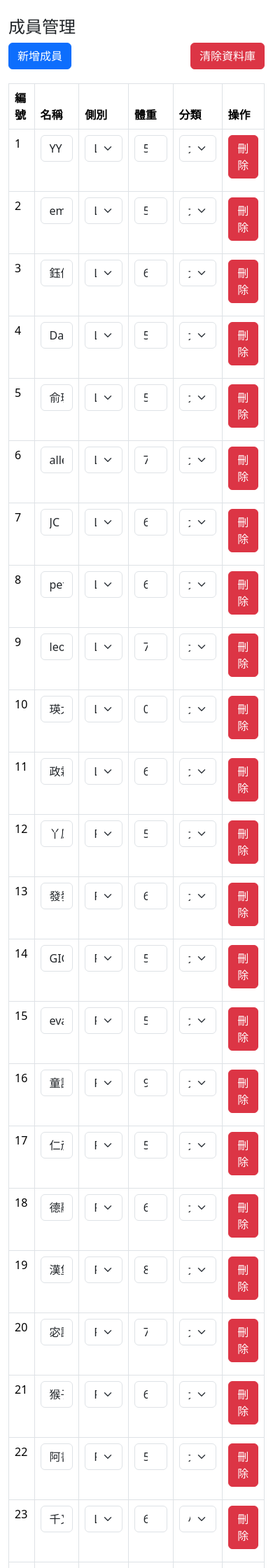
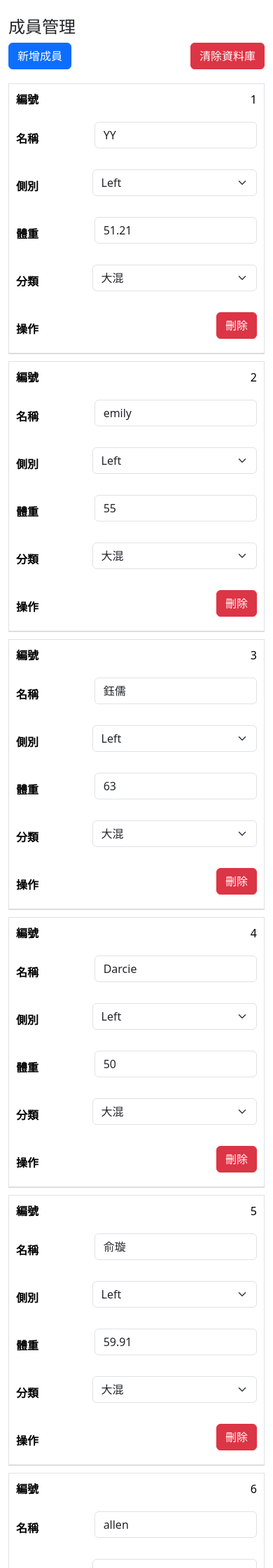
Before and after one commit to evafan1999/dragon-boat, a FastAPI app: page /members in a window 390 px wide. Shown: the top 2240 px of the page at 70% size. Run offline with FastAPI, Linux system fonts and the light colour scheme; data comes from the database, SQL or seed files in the repository; both versions use the stored data as it was after the commit.

```diff
--- a/templates/members.html
+++ b/templates/members.html
@@ -33,6 +33,30 @@
             .card-title {
                 font-size: 1rem;
             }
+            .table th, .table td {
+                white-space: nowrap;
+            }
+            .table thead {
+                display: none;
+            }
+            .table tr {
+                display: flex;
+                flex-direction: column;
+                margin-bottom: 10px;
+                border-bottom: 2px solid #ddd;
+            }
+            .table td {
+                display: flex;
+                justify-content: space-between;
+                align-items: center;
+                padding: 10px;
+            }
+            .table td::before {
+                content: attr(data-label);
+                flex-basis: 50%;
+                text-align: left;
+                font-weight: bold;
+            }
         }
     </style>
 </head>
@@ -61,6 +85,7 @@
             </table>
         </div>
         <button class="btn btn-success" id="updateMembersButton" onclick="updateMembers()" disabled>更新成員</button>
+        <button class="btn btn-primary" onclick="location.href = '/';">返回</button>
     </div>
 
     <div class="loading-overlay" id="loadingOverlay">
@@ -100,22 +125,22 @@
                 data.members.forEach((member, index) => {
                     const row = document.createElement('tr');
                     row.innerHTML = `
-                        <td>${index + 1}</td>
-                        <td><input type="text" class="form-control" value="${member.name}" readonly></td>
-                        <td>
+                        <td data-label="編號">${index + 1}</td>
+                        <td data-label="名稱"><input type="text" class="form-control" value="${member.name}" readonly></td>
+                        <td data-label="側別">
                             <select class="form-select">
                                 <option value="Left" ${member.side === 'Left' ? 'selected' : ''}>Left</option>
                                 <option value="Right" ${member.side === 'Right' ? 'selected' : ''}>Right</option>
                             </select>
                         </td>
-                        <td><input type="number" class="form-control" value="${member.weight}"></td>
-                        <td>
+                        <td data-label="體重"><input type="number" class="form-control" value="${member.weight}"></td>
+                        <td data-label="分類">
                             <select class="form-select">
                                 <option value="大混" ${member.category === '大混' ? 'selected' : ''}>大混</option>
                                 <option value="小混" ${member.category === '小混' ? 'selected' : ''}>小混</option>
                             </select>
                         </td>
-                        <td><button class="btn btn-danger" onclick="deleteMember(this, '${member.name}')">刪除</button></td>
+                        <td data-label="操作"><button class="btn btn-danger" onclick="deleteMember(this, '${member.name}')">刪除</button></td>
                     `;
                     memberTableBody.appendChild(row);
                 });
@@ -144,26 +169,26 @@
             const rowCount = memberTableBody.rows.length;
 
             row.innerHTML = `
-                <td>${rowCount + 1}</td>
-                <td>
+                <td data-label="編號">${rowCount + 1}</td>
+                <td data-label="名稱">
                     <select class="form-select">
                         ${availableMembers.map(name => `<option value="${name}">${name}</option>`).join('')}
                     </select>
                 </td>
-                <td>
+                <td data-label="側別">
                     <select class="form-select">
                         <option value="Left">Left</option>
                         <option value="Right">Right</option>
                     </select>
                 </td>
-                <td><input type="number" class="form-control"></td>
-                <td>
+                <td data-label="體重"><input type="number" class="form-control"></td>
+                <td data-label="分類">
                     <select class="form-select">
                         <option value="大混">大混</option>
                         <option value="小混">小混</option>
                     </select>
                 </td>
-                <td><button class="btn btn-danger" onclick="deleteMember(this)">刪除</button></td>
+                <td data-label="操作"><button class="btn btn-danger" onclick="deleteMember(this)">刪除</button></td>
             `;
             memberTableBody.appendChild(row);
             isEdited = true;
```
Also changed, not shown: templates/index.html (+16 -3 lines), mydatabase.db.
